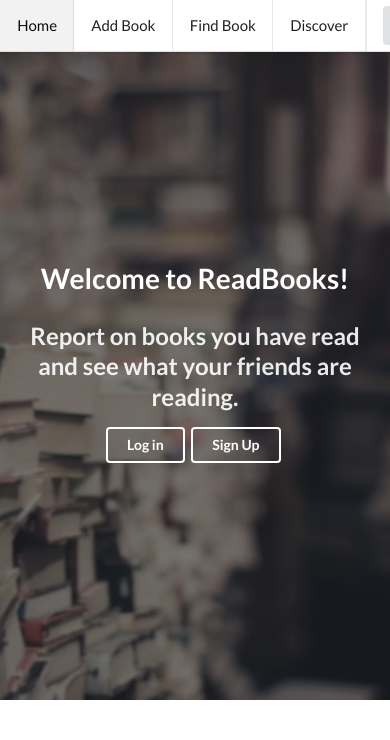
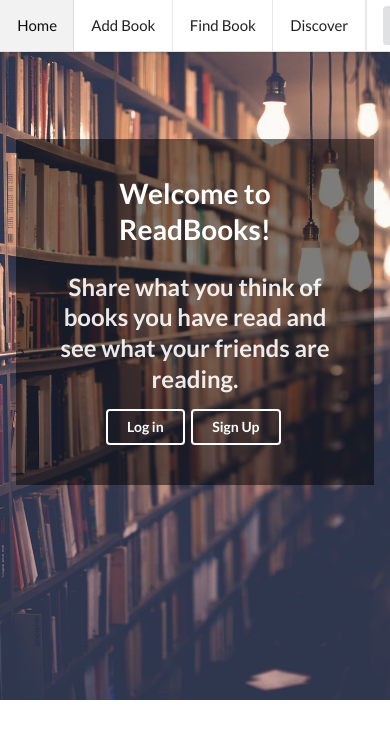
Before and after one commit to konradgnat/readbooks, a Node server app: page /books in a window 390 px wide. Shown: the top 740 px of the page. Run offline with Node 20, Linux system fonts and the light colour scheme; data comes from the database, SQL or seed files in the repository; some libraries are stand-ins or nearby versions.

Commit message:
Add new bg image

```diff
--- a/public/stylesheets/style.css
+++ b/public/stylesheets/style.css
@@ -45,3 +45,14 @@ input[type="submit"].delete {
 input[type="submit"].delete:hover {
     color: rgba(255,0,0,.8);
 }
+
+.hero__inner {
+
+    background: rgba(0,0,0,0.5);
+    padding: 40px;
+}
+@media (max-width: 767px) {
+	.hero__inner {
+	    margin-top: 125px!important;
+	}
+}
--- a/views/index.ejs
+++ b/views/index.ejs
@@ -1,11 +1,11 @@
 <% include partials/header %>
 
 <div class="landing-hero ui inverted vertical masthead center aligned segment">
-  <div class="ui text container">
+  <div class="ui text container hero__inner">
     <h1 class="ui inverted header">
       Welcome to ReadBooks!
     </h1>
-    <h2>Report on books you have read and see what your friends are reading.</h2>
+    <h2>Share what you think of books you have read and see what your friends are reading.</h2>
     <a href="/login" class="ui inverted button">Log in</a>
     <a href="/register" class="ui inverted button">Sign Up</a>
   </div>
```
Also changed, not shown: public/images/books-hero-old.jpeg (added), public/images/books-hero.jpeg.
